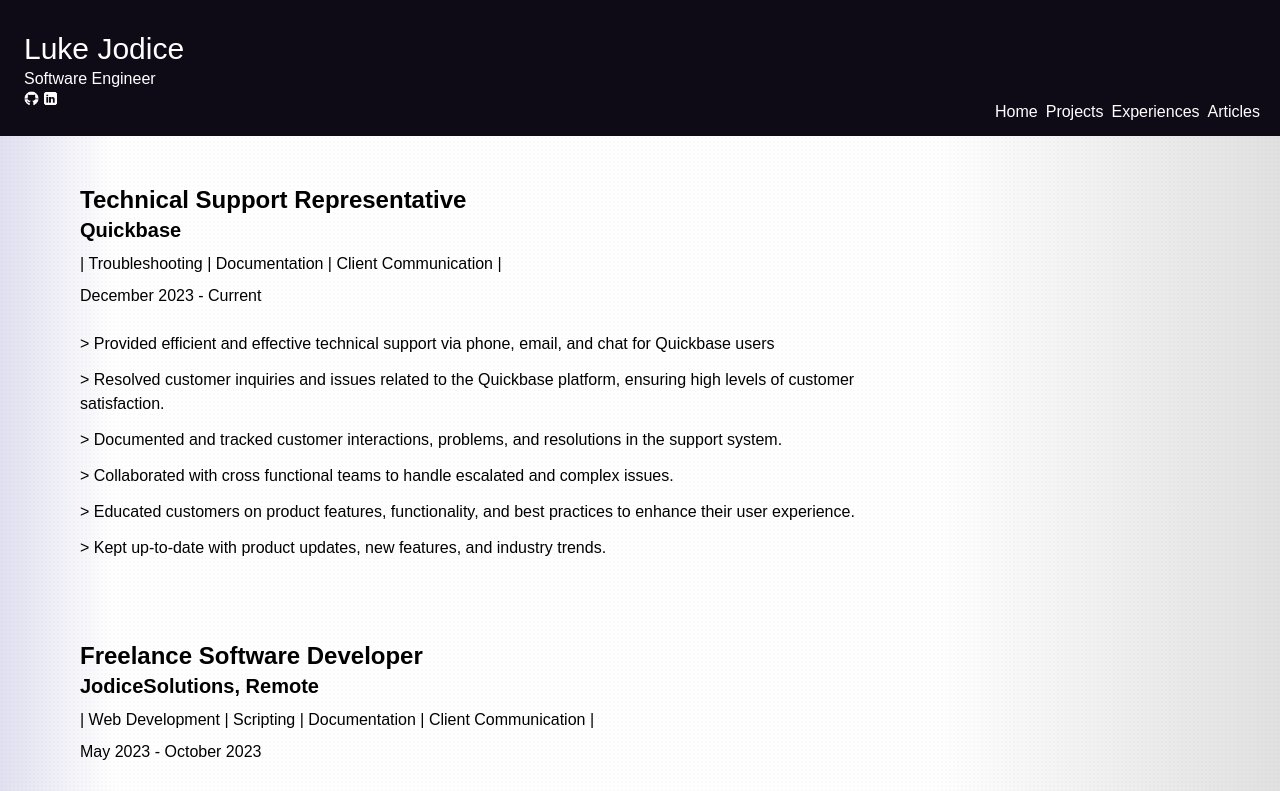
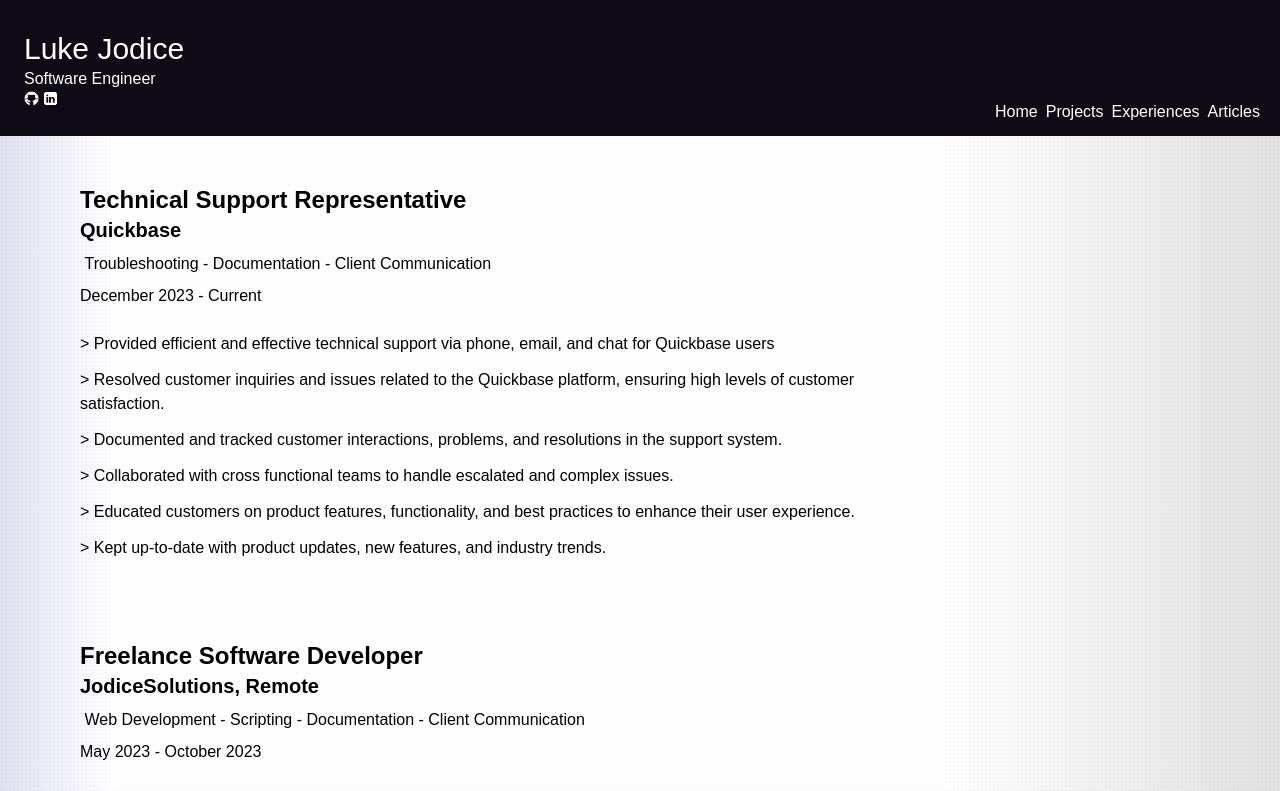
Before and after one commit to ljodiceendicott/Programming-Portfolio, a Next.js app: page /experience in a window 1280 px wide. Shown: the top 791 px of the page. Built offline with nearby package versions, Linux system fonts and the light colour scheme.

Commit message:
Alternative to keyparts code using (-) as the seperator

```diff
--- a/src/pages/components/Employment-Card.tsx
+++ b/src/pages/components/Employment-Card.tsx
@@ -45,22 +45,25 @@
 // //   i++;
 // });
 // });
-  let keyparts_format = "";
-  for(let i = 0; i<keyparts.length; i++){
-    if(i-1===keyparts.length){
-      keyparts_format = keyparts_format + keyparts[i];
-    }
-    else{
-      keyparts_format = keyparts_format + keyparts[i]+" | ";
-    }
-  }
+  // for(let i = 0; i<keyparts.length; i++){
+  //   if(i-1===keyparts.length){
+  //     keyparts_format = keyparts_format + keyparts[i];
+  //   }
+  //   else{
+  //     keyparts_format = keyparts_format + keyparts[i]+" | ";
+  //   }
+  // }
+const keyparts_format = (keyparts || []).map((part, i) => (
+  i === keyparts.length - 1 ? part : part + " - "
+)).join('');
+
 
   return (
     <div className="text-left -mr-56 ml-20 mt-6">
       <div className="text-2xl font-extrabold">{title}</div>
       <div className="text-l">
         <div className="text-xl font-bold">{company}</div>
-        <div className="py-2">|&nbsp;
+        <div className="py-2">&nbsp;
           {keyparts_format}
         </div>
         {timeframe}
```
